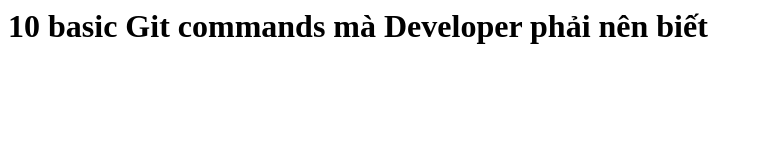
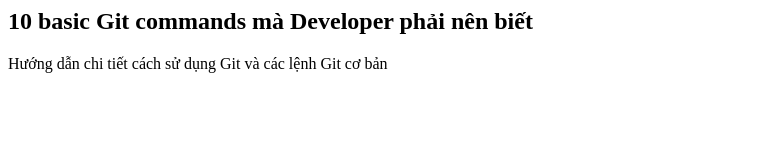
Before and after one commit to tttruong2002/Github_Tutorial, a plain HTML site: page index.html in a window 1280 px wide. Shown: the whole page, without its empty margins (0-762 px from the left). Drawn offline with Linux system fonts and the light colour scheme.

Commit message:
Change H1 to H2, add <p>

```diff
--- a/index.html
+++ b/index.html
@@ -5,6 +5,7 @@
     <title>Git & Github Tutorial</title>
 </head>
 <body>
-    <h1>10 basic Git commands mà Developer phải nên biết</h1>
+    <h2>10 basic Git commands mà Developer phải nên biết</h1>
+    <p>Hướng dẫn chi tiết cách sử dụng Git và các lệnh Git cơ bản</p>
 </body>
 </html>
```
